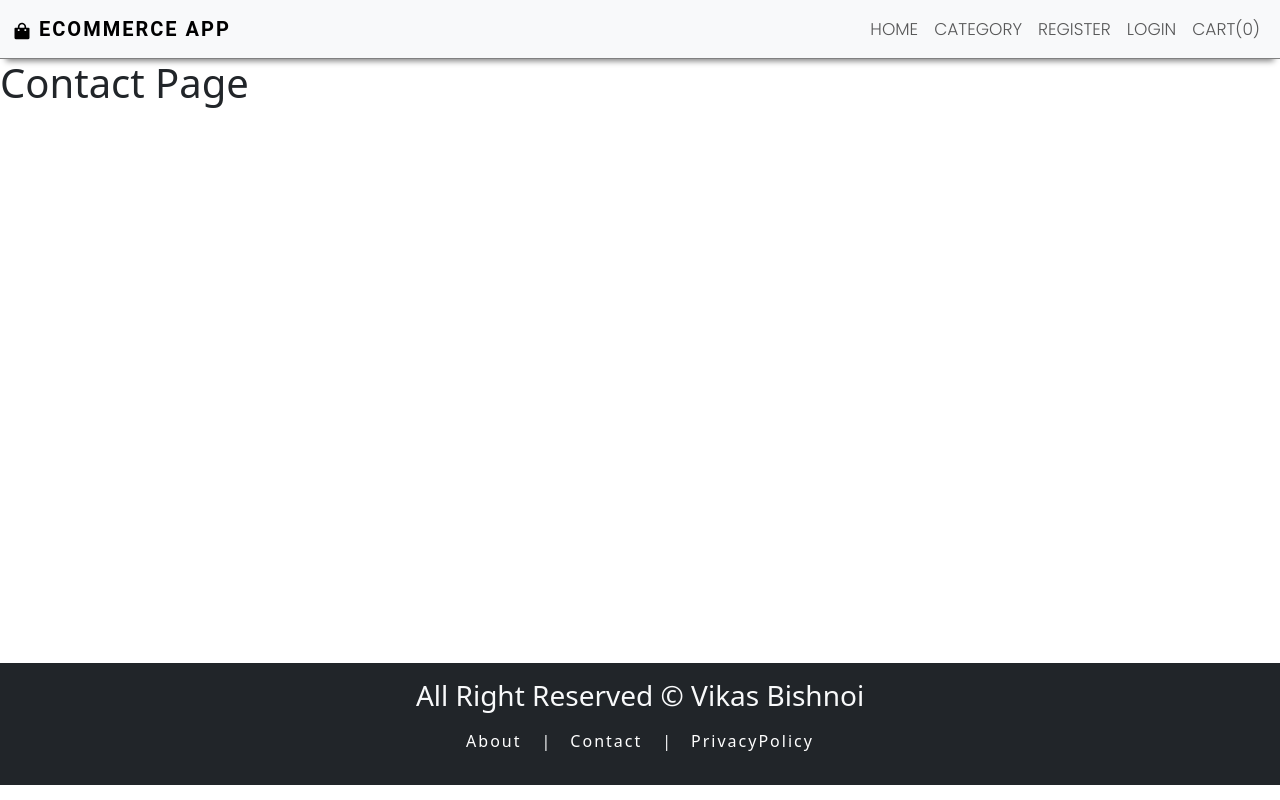
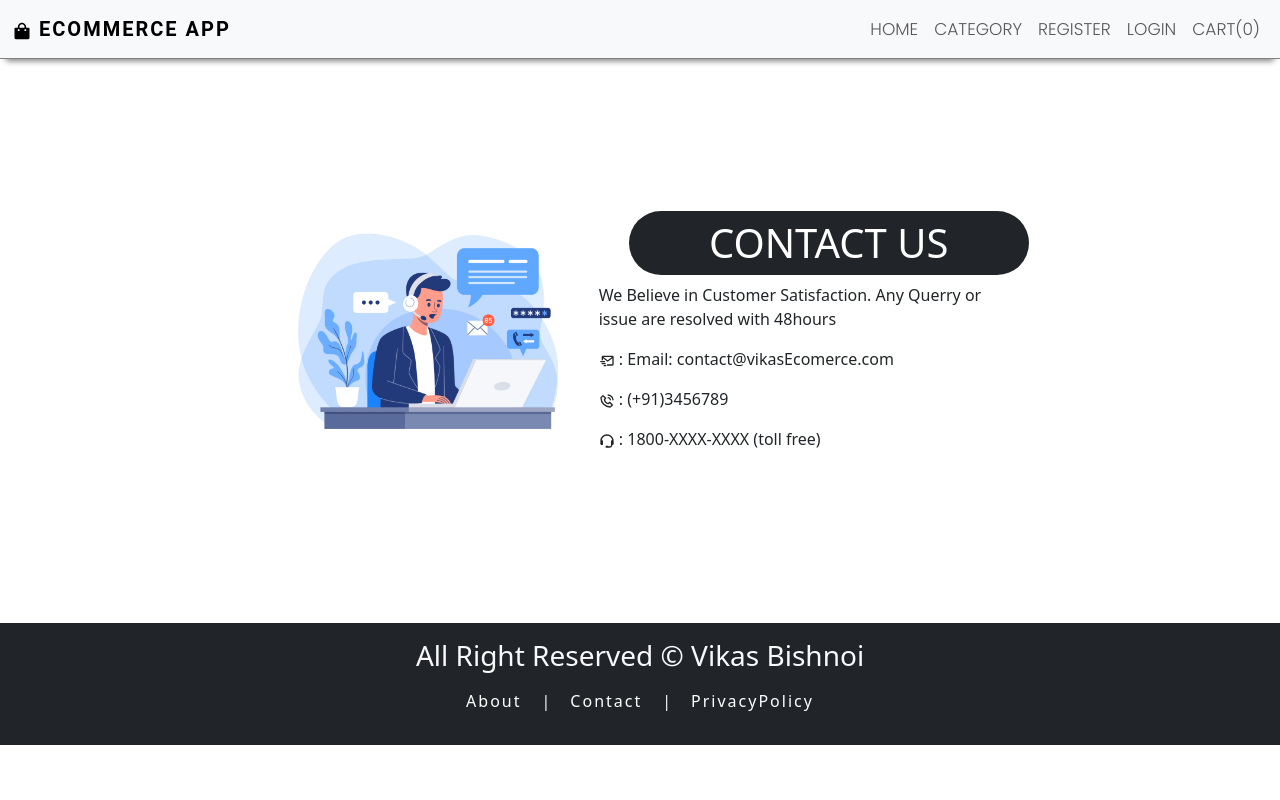
Before and after one commit to VikasHBishnoi/Ecommerce-app, a React (Create React App) app in the folder client/: page /contact in a window 1280 px wide. Built offline with nearby package versions, Linux system fonts and the light colour scheme.

Commit message:
PNF and Contact Us

```diff
--- a/client/src/components/Layout/Layout.js
+++ b/client/src/components/Layout/Layout.js
@@ -5,7 +5,7 @@ const Layout = (props) => {
     return (
         <div>
             <Header />
-            <main style={{minHeight:"75.5vh"}}>
+            <main style={{minHeight:"70.5vh"}}>
                 {props.children}
             </main>
             <Footer />
--- a/client/src/index.css
+++ b/client/src/index.css
@@ -1,57 +1,114 @@
-@import url('https://fonts.googleapis.com/css2?family=Playfair+Display:wght@700&family=Poppins:wght@300;400&display=swap');
+@import url("https://fonts.googleapis.com/css2?family=Playfair+Display:wght@700&family=Poppins:wght@300;400&display=swap");
+
 /* font-family: 'Poppins', sans-serif; */
 /* font-family: 'Playfair Display', serif; */
-*{
+* {
   margin: 0;
   padding: 0;
   box-sizing: border-box;
 }
 
-
 /* Navbar */
-.navbar{
-    font-family: 'Poppins', sans-serif;;
+.navbar {
+  font-family: "Poppins", sans-serif;
   font-size: 17px;
   line-height: 26px;
   text-transform: uppercase;
   box-shadow: 0 8px 6px -6px gray;
-    --webkit-box-shadow:0 8px 6px -6px gray;
+  --webkit-box-shadow: 0 8px 6px -6px gray;
   border-bottom: 1.5px solid gray !important;
 }
 
-.nav-link{
+.nav-link {
   font-weight: 300 !important;
+}
 
+.nav-link:hover {
+  color: rgb(5, 62, 250) !important;
 }
-.active{
+
+.active {
   border-bottom: 2px solid;
 }
-.navbar-brand{
+
+.navbar-brand {
   font-weight: 700;
-    font-family: 'roboto',sans-serif;
+  font-family: "roboto", sans-serif;
   letter-spacing: 3px;
-    border:0px !important;
+  border: 0px !important;
 }
-.navbar-brand{
+
+.navbar-brand {
   /* background-color: black; */
   font-weight: 700;
-    font-family: 'roboto',sans-serif;
+  font-family: "roboto", sans-serif;
   letter-spacing: 2px;
 }
 
+/* ================================================================
+===========================Page Not Found==========================
+===================================================================*/
+.pnf {
+  display: flex;
+  min-height: 65vh;
+  flex-direction: column;
+  align-items: center;
+  justify-content: center;
+}
+
+.pnf-title {
+  font-size: 100px;
+  font-weight: 700;
+}
+
+.pnf-heading {
+  font-weight: normal;
+}
+
+.pnf-btn {
+  color: black;
+  border: 1px solid black;
+  text-decoration: none;
+  padding: 10px;
+  margin-top: 10px;
+}
+
+.pnf-btn:hover {
+  background-color: black;
+  color: white;
+}
 
 
 /* ================================================================
 ===========================Footer===============================
 ================================================================ */
-.footerLink{
+.footerLink {
   margin: 0px 10px;
   padding: 10px;
   text-decoration: none !important;
   letter-spacing: 2px;
-    color:white;
+  color: white;
 }
-a:hover{
+
+a:hover {
   color: rgb(5, 62, 250);
   border-bottom: 2px solid rgb(5, 62, 250);
 }
+
+
+
+/* ========================================= */
+/* =========contact us ========= */
+.contactus {
+    margin: 0;
+    padding: 0;
+    height: 70vh;
+    display: flex;
+    align-items: center;
+    justify-content: center;
+}
+#contact-title{
+    border-radius: 50px;
+    margin-left: 30px;
+    width: 25rem;
+}
--- a/client/src/pages/Contact.js
+++ b/client/src/pages/Contact.js
@@ -1,12 +1,35 @@
-import React from 'react'
-import Layout from '../components/Layout/Layout'
+import React from "react";
+import Layout from "../components/Layout/Layout";
+import { BiMailSend, BiPhoneCall, BiSupport } from "react-icons/bi";
+const Contact = () => {
+  return (
+    <Layout>
+      <div className="row contactus ">
+        <div className="col-md-3 ">
+          <img
+            src="/images/contactUs.jpg"
+            alt="contactus"
+            style={{ width: "100%" }}
+          />
+        </div>
+        <div className="col-md-4">
+          <h1 className="bg-dark p-2 text-white text-center" id="contact-title">CONTACT US</h1>
+          <p className="text-justify mt-2">
+            We Believe in Customer Satisfaction. Any Querry or issue are resolved with 48hours
+          </p>
+          <p className="mt-3">
+            <BiMailSend /> : Email: contact@vikasEcomerce.com
+          </p>
+          <p className="mt-3">
+            <BiPhoneCall /> : (+91)3456789
+          </p>
+          <p className="mt-3">
+            <BiSupport /> : 1800-XXXX-XXXX (toll free)
+          </p>
+        </div>
+      </div>
+    </Layout>
+  );
+};
 
-const Contact = () => {
-    return (
-        <Layout>
-            <h1>Contact Page</h1>
-        </Layout>
-    )
-}
-
-export default Contact
+export default Contact;
--- a/client/src/pages/Pagenotfound.js
+++ b/client/src/pages/Pagenotfound.js
@@ -1,10 +1,15 @@
 import React from 'react'
 import Layout from '../components/Layout/Layout'
+import { Link } from 'react-router-dom';
 
 const pagenotFound = () => {
     return (
         <Layout>
-            <h1>pagenotFound</h1>
+            <div className='pnf'>
+                <h1 className='pnf-title'>404</h1>
+                <h2>Oops! Page Not Found </h2>
+                <Link to="/" className='pnf-btn'>Go Back</Link>
+            </div>
         </Layout>
 
     )
```
Also changed, not shown: client/public/images/contact.jpeg (added), client/public/images/contactUs.jpg (added). Lines whose indentation alone changed are shown as unchanged.
